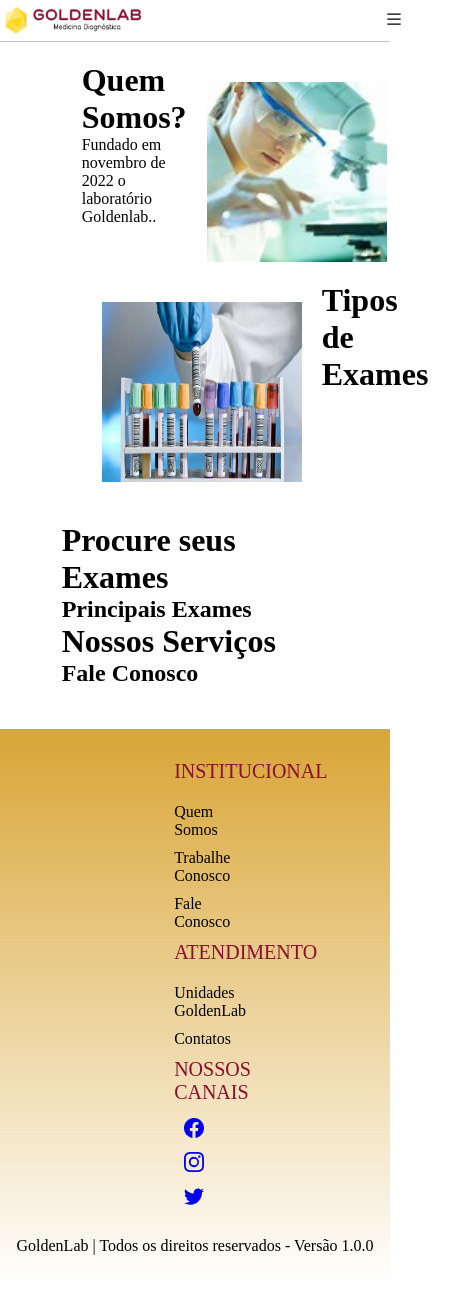
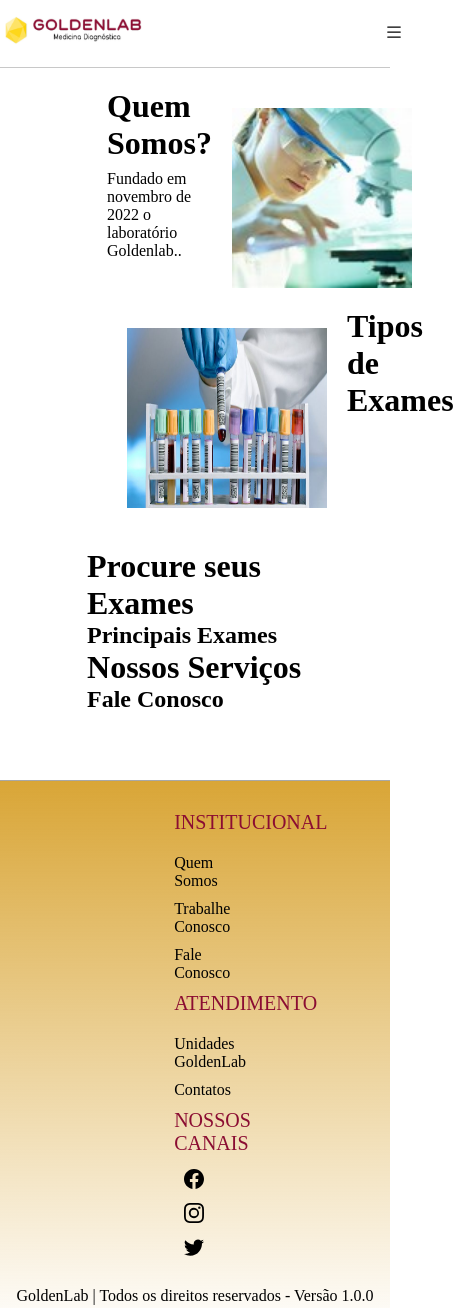
Before and after one commit to ViniciusKup/tcc_landingpage, a plain HTML site: page index.html in a window 390 px wide. Shown: the whole page, 454 px wide, since content can reach past the window. Before the commit the page ends 1285 px from the top, so only its background shows below. Drawn offline with Linux system fonts and the light colour scheme.

Commit message:
código atualizado

```diff
--- a/index.html
+++ b/index.html
@@ -9,7 +9,7 @@
 </head>
 <body>
     <header class="header" id="header">
-        <img class="cabeçalho-logo" src="images/Logo.png" alt="Logo">
+        <a href="#content"><img class="cabeçalho-logo" src="images/Logo.png" alt="Logo"></a>
 
         <button onclick="toogleSidebar()" class="botao-menu-on">
             <svg xmlns="http://www.w3.org/2000/svg" width="20" height="20" fill="currentColor" class="bi bi-list" viewBox="0 0 16 16">
@@ -43,7 +43,7 @@
         <div class = "body">
             <div class="body1">
                 <div class="quemsomos">
-                    <h1>Quem Somos?</h1>
+                    <h1 id="quemSomos">Quem Somos?</h1>
                     <p>Fundado em novembro de 2022 o laboratório Goldenlab..</p>
                 </div>
 
@@ -79,7 +79,7 @@
                 <div class="footer-col">
                     <h4>Institucional</h4>
                     <ul>
-                        <li>Quem Somos</li>
+                        <a href="#quemSomos"><li>Quem Somos</li></a>
                         <li>Trabalhe Conosco</li>
                         <li>Fale Conosco</li>
                     </ul>
@@ -129,6 +129,7 @@
         itensMobile.style.display = 'none';
     } else {
         itensMobile.style.display = 'block';
+
     }
 }
 
--- a/style.css
+++ b/style.css
@@ -8,11 +8,19 @@
     font-family: 'Open Sans', sans-serif #0000;
 }
 
+html {
+    scroll-behavior: smooth;
+  }
+
+:target {
+    scroll-margin-top: .8em;
+}
+
 /* ------ ESTILIZAÇÃO DO CABEÇALHO ------- */
 .header{
     position: fixed;
     width: 100%;
-    height: 5vh;
+    height: 8vh;
     display: flex;
     flex-direction: row;
     align-items: center;
@@ -44,7 +52,7 @@
 }
 
 .menu-mobile{
-    padding-top: 5vh;
+    padding-top: 8vh;
     border-bottom: 2px solid;
     display: none;
 }
@@ -92,6 +100,7 @@
     display: block;
 }
 
+
 .header-menu {
     visibility: hidden;
 }
@@ -103,10 +112,6 @@
 }
 }
 
-@keyframes showSidebar {
-    from {margin-left: 100vw;}
-    top {margin-left: 60vw;}
-}
 
 
 /* ------ ESTILIZAÇÃO DO RODAPÉ ------- */
@@ -135,6 +140,10 @@
 .footer-col{
     width: 20%;
     padding: 0 15px;
+}
+.footer-col a{
+text-decoration: none;
+color: black;
 }
 
 .footer-col h4{
@@ -185,7 +194,7 @@
 /* ------ ESTILIZAÇÃO DO CONTEÚDO ------- */
 
 .conteudo {
-    padding: 5vh;
+    padding: 8vh;
     width: 90vw;
     margin: auto;
 }
@@ -197,6 +206,9 @@
 .body1 {
     display: flex;
     width: 100%;
+}
+.body1 p{
+    margin-top: 1vh;
 }
 
 .imagem01 {
```
